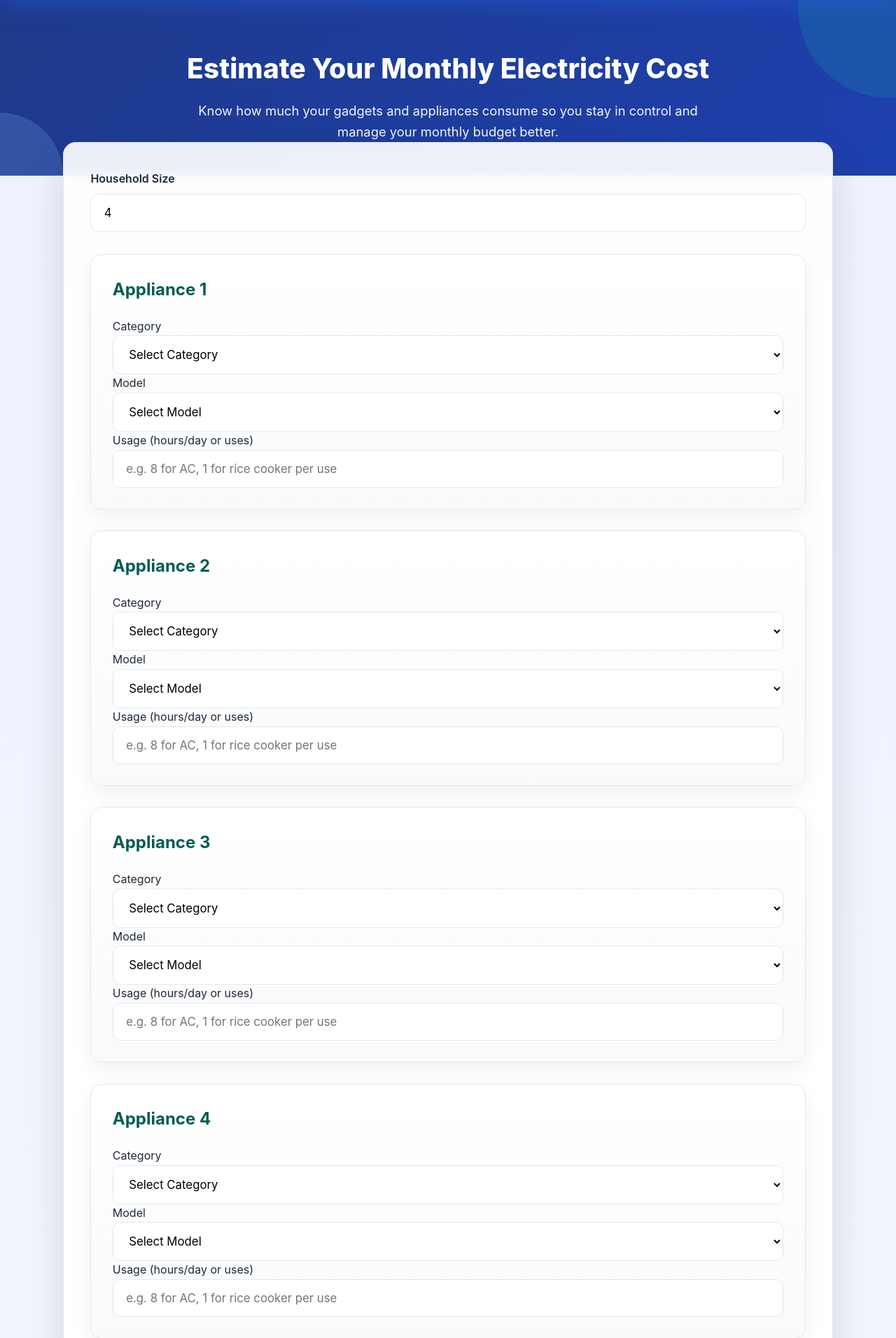
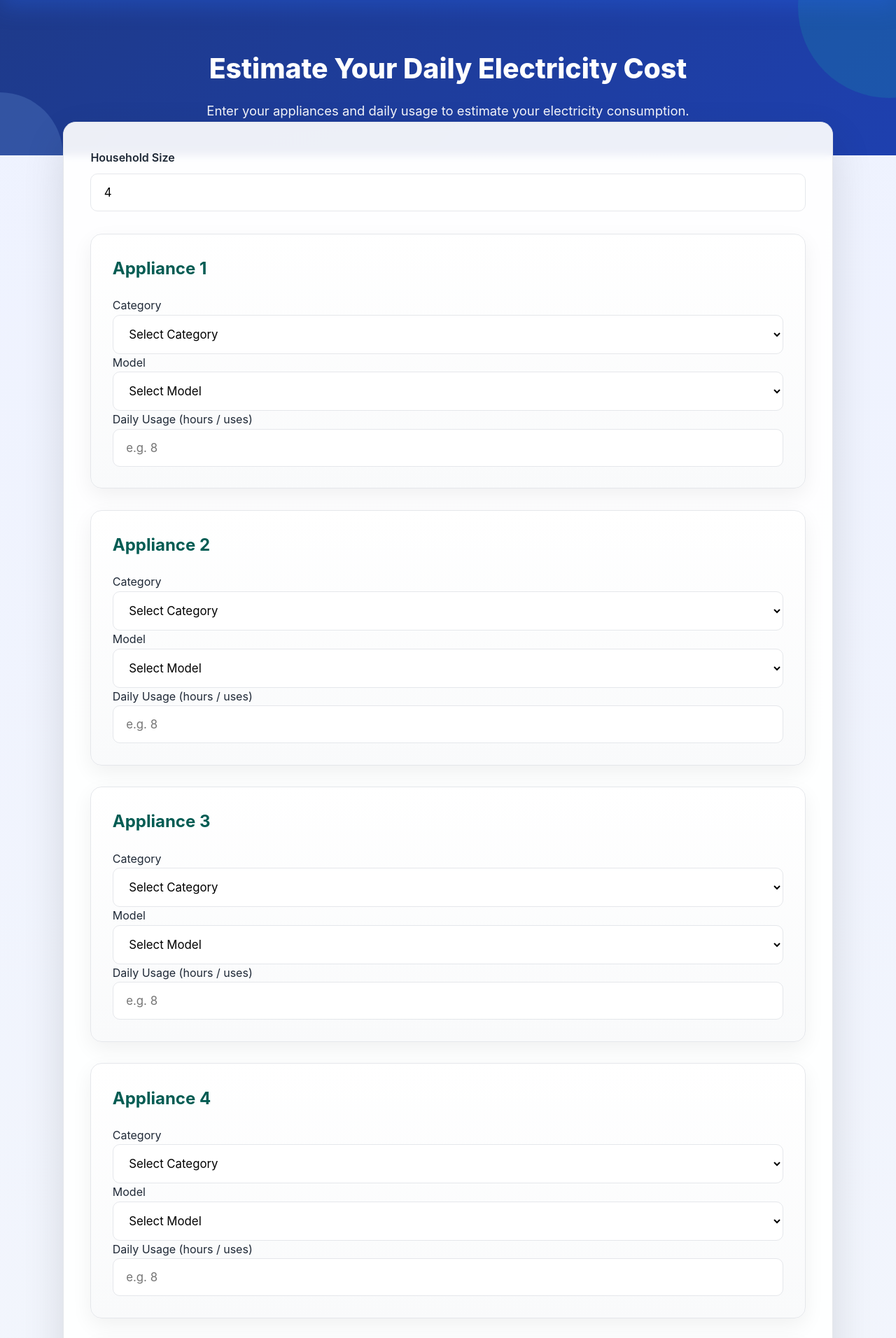
Before and after one commit to jhonesyy/random-forest2, a Flask app: template Electricty Consumption Prediction/templates/index.html in a window 1280 px wide. Shown: the part 87-1999 px from the top of the page at 70% size. Run offline with Flask 3, Linux system fonts and the light colour scheme; the template is opened without the code that fills it: most values are stand-ins (such as "Sample title", 1, 10 or a date in 2020); parts of the project's set-up code (start-up, migrations or seed data) failed here and were passed over.

Commit message:
daily consumption

```diff
--- a/Electricty Consumption Prediction/app.py
+++ b/Electricty Consumption Prediction/app.py
@@ -3,20 +3,15 @@ import pandas as pd
 import joblib
 import os
 import numpy as np
-from datetime import datetime
 
 app = Flask(__name__)
 
-# ========================
-# CONFIG
-# ========================
 BASE_DIR = os.path.dirname(os.path.abspath(__file__))
 MASTER_CSV = os.path.join(BASE_DIR, "master_meralco_appliances.csv")
 MODEL_FILE = os.path.join(BASE_DIR, "real_electricity_model.pkl")
 
-# Update this monthly from Meralco announcements / official site
-# As of Jan 2026: ≈12.95 – 13.0 PHP/kWh (generation + distribution + others)
 RATE_PER_KWH = 12.95
+DAYS_IN_MONTH = 30
 
 FEATURE_COLS = [
     'household_size',
@@ -27,147 +22,110 @@ FEATURE_COLS = [
     'has_wifi'
 ]
 
-# Minimal always-on / miscellaneous load (lights, standby, small devices)
-ALWAYS_ON_DAILY_BASE = 0.7          # fixed
-ALWAYS_ON_PER_PERSON = 0.12         # additional per household member
+ALWAYS_ON_DAILY_BASE = 0.7
+ALWAYS_ON_PER_PERSON = 0.12
 
-# ========================
-# LOAD DATA & MODEL
-# ========================
-try:
-    master = pd.read_csv(MASTER_CSV)
-    rf_model = joblib.load(MODEL_FILE)
-except Exception as e:
-    print(f"Error loading data/model: {e}")
-    master = pd.DataFrame()
-    rf_model = None
+master = pd.read_csv(MASTER_CSV)
+rf_model = joblib.load(MODEL_FILE)
 
-# Group appliances by category for dropdowns
 grouped_models = {}
 for _, row in master.iterrows():
     grouped_models.setdefault(row['Category'], []).append(row)
 
-@app.route('/', methods=['GET', 'POST'])
+@app.route("/", methods=["GET", "POST"])
 def home():
     result = None
 
-    if request.method == 'POST' and rf_model is not None:
-        try:
-            household_size = int(request.form.get('household_size', 4))
-            total_daily_kwh = 0.0
+    if request.method == "POST":
+        household_size = int(request.form.get("household_size", 4))
+        total_daily_kwh = 0
+        appliance_count = 0
 
-            rf_features = {
-                "household_size": household_size,
-                "has_ac": 0,
-                "ac_hours_day": 0.0,
-                "rice_uses_day": 0.0,
-                "tv_hours_day": 0.0,
-                "has_wifi": 0
-            }
+        rf_features = {
+            "household_size": household_size,
+            "has_ac": 0,
+            "ac_hours_day": 0,
+            "rice_uses_day": 0,
+            "tv_hours_day": 0,
+            "has_wifi": 0
+        }
 
-            appliance_count = 0
+        for i in range(1, 6):
+            cat = request.form.get(f"category_{i}")
+            model_name = request.form.get(f"model_{i}")
+            usage = float(request.form.get(f"usage_{i}", 0) or 0)
 
-            # Process each appliance slot
-            for i in range(1, 6):
-                cat = request.form.get(f'category_{i}')
-                model_name = request.form.get(f'model_{i}')
-                usage = float(request.form.get(f'usage_{i}', 0) or 0)
+            if not cat or not model_name:
+                continue
 
-                # Server-side clamp
-                usage = max(0, min(usage, 24))
+            row = master[
+                (master["Category"] == cat) &
+                (master["Model"] == model_name)
+            ]
 
-                if not cat or not model_name:
-                    continue
+            if row.empty:
+                continue
 
-                row = master[(master['Category'] == cat) & (master['Model'] == model_name)]
-                if row.empty:
-                    continue
+            row = row.iloc[0]
+            kwh = float(row["kWh_value"])
+            unit = row["Usage_Unit"].lower()
 
-                row = row.iloc[0]
-                kwh_value = float(row['kWh_value'])
-                unit = str(row['Usage_Unit']).lower()
+            if unit in ["hour", "hours"]:
+                daily = kwh * usage
+            elif unit in ["use", "uses", "cycle"]:
+                daily = kwh * usage
+            else:
+                daily = kwh
 
-                if unit in ['day', 'daily']:
-                    daily = kwh_value
-                elif unit in ['hour', 'hours']:
-                    daily = kwh_value * usage
-                elif unit in ['use', 'uses', 'cycle']:
-                    daily = kwh_value * usage
-                elif unit in ['minute', 'minutes']:
-                    daily = kwh_value * (usage / 60)
-                else:
-                    daily = 0
+            total_daily_kwh += daily
+            appliance_count += 1
 
-                total_daily_kwh += daily
-                appliance_count += 1
+            if cat == "Air Conditioner":
+                rf_features["has_ac"] = 1
+                rf_features["ac_hours_day"] = max(rf_features["ac_hours_day"], usage)
 
-                # Feature updates
-                if cat == "Air Conditioner":
-                    rf_features["has_ac"] = 1
-                    rf_features["ac_hours_day"] = max(rf_features["ac_hours_day"], usage)
+            if "RICE" in model_name.upper():
+                rf_features["rice_uses_day"] += usage
 
-                if "RICE" in str(model_name).upper():
-                    rf_features["rice_uses_day"] += min(usage, 5)  # cap crazy values
+            if "TV" in model_name.upper():
+                rf_features["tv_hours_day"] += usage
 
-                if cat == "Gadgets / AV / Computers" and "TV" in str(model_name).upper():
-                    rf_features["tv_hours_day"] += usage
+            if cat in ["Wi-Fi / Always-on", "Gadgets / AV / Computers"]:
+                rf_features["has_wifi"] = 1
 
-                if cat in ["Gadgets / AV / Computers", "Wi-Fi / Always-on"]:
-                    rf_features["has_wifi"] = 1
+        misc = ALWAYS_ON_DAILY_BASE + ALWAYS_ON_PER_PERSON * household_size
+        total_daily_kwh += misc
 
-            # Add minimal always-on/misc load
-            misc_daily = ALWAYS_ON_DAILY_BASE + (ALWAYS_ON_PER_PERSON * household_size)
-            total_daily_kwh += misc_daily
+        base_monthly = total_daily_kwh * DAYS_IN_MONTH
+        X = pd.DataFrame([rf_features], columns=FEATURE_COLS)
 
-            base_monthly = total_daily_kwh * 30
+        tree_preds = np.array([
+            tree.predict(X.values)[0]
+            for tree in rf_model.estimators_
+        ])
 
-            # ML adjustment
-            X = pd.DataFrame([rf_features], columns=FEATURE_COLS)
-            tree_preds = np.array([tree.predict(X.values)[0] for tree in rf_model.estimators_])
+        ml_weight = 0.4 if appliance_count > 2 else 0.55
+        predicted_monthly = (1 - ml_weight) * base_monthly + ml_weight * tree_preds.mean()
 
-            ml_mean = tree_preds.mean()
+        daily_kwh = predicted_monthly / DAYS_IN_MONTH
+        daily_bill = daily_kwh * RATE_PER_KWH
 
-            # Adaptive weighting: trust ML more when user entered very few appliances
-            ml_weight = 0.55 if appliance_count <= 2 else 0.40
-            predicted_monthly = (1 - ml_weight) * base_monthly + ml_weight * ml_mean
+        result = {
+            "daily_kwh": round(daily_kwh, 2),
+            "base_kwh": round(total_daily_kwh, 2),
+            "daily_bill": f"{daily_bill:,.2f}",
+            "bill_low": round(np.percentile(tree_preds, 10) / DAYS_IN_MONTH * RATE_PER_KWH, 2),
+            "bill_high": round(np.percentile(tree_preds, 90) / DAYS_IN_MONTH * RATE_PER_KWH, 2),
+            "drivers": [
+                "Air conditioner usage" if rf_features["has_ac"] else None,
+                "Large household" if household_size >= 5 else None
+            ]
+        }
 
-            # Confidence range from tree predictions
-            low = np.percentile(tree_preds, 10)
-            high = np.percentile(tree_preds, 90)
+        result["drivers"] = [d for d in result["drivers"] if d]
 
-            bill = round(predicted_monthly * RATE_PER_KWH, 2)
+    return render_template("index.html", grouped_models=grouped_models, result=result)
 
-            # Explanation drivers
-            drivers = []
-            if rf_features["has_ac"]:
-                drivers.append(f"Air conditioner ({rf_features['ac_hours_day']:.1f} hrs/day)")
-            if rf_features["tv_hours_day"] > 4:
-                drivers.append(f"High TV usage ({rf_features['tv_hours_day']:.1f} hrs/day)")
-            if household_size >= 5:
-                drivers.append("Large household size")
-            if rf_features["rice_uses_day"] > 2:
-                drivers.append("Frequent rice cooker use")
-            if not drivers:
-                drivers.append("General household & miscellaneous usage")
 
-            result = {
-                "base_kwh": round(base_monthly, 1),
-                "predicted_kwh": round(predicted_monthly, 1),
-                "bill": f"{bill:,.2f}",
-                "bill_low": round(low * RATE_PER_KWH, 2),
-                "bill_high": round(high * RATE_PER_KWH, 2),
-                "drivers": drivers
-            }
-
-        except Exception as e:
-            print(f"Calculation error: {e}")
-            result = {"error": "Something went wrong during calculation. Please try again."}
-
-    return render_template(
-        'index.html',
-        grouped_models=grouped_models,
-        result=result
-    )
-
-if __name__ == '__main__':
-    app.run(debug=True, host='0.0.0.0', port=5000)
+if __name__ == "__main__":
+    app.run(debug=True)
--- a/Electricty Consumption Prediction/templates/index.html
+++ b/Electricty Consumption Prediction/templates/index.html
@@ -3,55 +3,45 @@
 <head>
   <meta charset="UTF-8">
   <meta name="viewport" content="width=device-width, initial-scale=1.0">
-  <title>Electricity Bill & Appliance Calculator</title>
-  <link rel="stylesheet" href="{{url_for('static', filename='css/style.css')}}">
+  <title>Daily Electricity Usage Calculator</title>
+  <link rel="stylesheet" href="{{ url_for('static', filename='css/style.css') }}">
 </head>
 <body>
 
 <header class="site-header">
   <div class="logo-container">
-      <img
-        src="{{ url_for('static', filename='images/logo.png') }}"
-        alt="Meralco Logo"
-        class="meralco-logo"
-      >
+    <img src="{{ url_for('static', filename='images/logo.png') }}" alt="Meralco Logo" class="meralco-logo">
     <h1>Electricity Bill & Appliance Calculator</h1>
   </div>
 </header>
 
 <div class="hero">
-    <h2>Estimate Your Monthly Electricity Cost</h2>
-    <p>Know how much your gadgets and appliances consume so you stay in control and manage your monthly budget better.</p>
+  <h2>Estimate Your Daily Electricity Cost</h2>
+  <p>Enter your appliances and daily usage to estimate your electricity consumption.</p>
 </div>
 
 <form class="calculator" method="POST">
+
   <div class="input-group">
-      <label for="household_size">Household Size</label>
-      <input
-        type="number"
-        id="household_size"
-        name="household_size"
-        value="4"
-        min="1"
-        required
-      >
+    <label>Household Size</label>
+    <input type="number" name="household_size" min="1" value="4" required>
   </div>
 
   <div class="appliance-list">
-      {% for i in range(1, 6) %}
+    {% for i in range(1,6) %}
     <div class="appliance-card">
       <h3>Appliance {{ i }}</h3>
 
-        <label for="category_{{ i }}">Category</label>
-        <select name="category_{{ i }}" id="category_{{ i }}" class="select-lg">
+      <label>Category</label>
+      <select name="category_{{ i }}">
         <option value="">Select Category</option>
         {% for cat in grouped_models.keys() %}
         <option value="{{ cat }}">{{ cat }}</option>
         {% endfor %}
       </select>
 
-        <label for="model_{{ i }}">Model</label>
-        <select name="model_{{ i }}" id="model_{{ i }}" class="select-lg">
+      <label>Model</label>
+      <select name="model_{{ i }}">
         <option value="">Select Model</option>
         {% for cat, rows in grouped_models.items() %}
         <optgroup label="{{ cat }}">
@@ -62,36 +52,33 @@
         {% endfor %}
       </select>
 
-        <label for="usage_{{ i }}">Usage (hours/day or uses)</label>
-        <input
-          type="number"
-          step="0.1"
-          id="usage_{{ i }}"
-          name="usage_{{ i }}"
-          min="0"
-          placeholder="e.g. 8 for AC, 1 for rice cooker per use"
-        >
+      <label>Daily Usage (hours / uses)</label>
+      <input type="number" step="0.1" name="usage_{{ i }}" min="0" placeholder="e.g. 8">
     </div>
     {% endfor %}
   </div>
 
-    <button type="submit" class="btn-primary">Calculate Estimated Bill</button>
+  <button type="submit" class="btn-primary">Calculate Daily Usage</button>
 </form>
 
 {% if result %}
 <section class="result-section">
+
   <div class="result-card">
-      <h2>Estimated Monthly Usage</h2>
-      <p class="big">{{ result.predicted_kwh }} kWh</p>
-      <p class="small">≈ ₱{{ result.bill }} / month</p>
+    <h2>Estimated Daily Consumption</h2>
+    <p class="big">{{ result.daily_kwh }} kWh / day</p>
+    <p class="small">≈ ₱{{ result.daily_bill }} / day</p>
   </div>
 
   <div class="detail-grid">
     <div class="detail-box">
-        <strong>Calculated from appliances:</strong> {{ result.base_kwh }} kWh
+      <strong>Based on appliances:</strong>
+      {{ result.base_kwh }} kWh / day
     </div>
+
     <div class="detail-box">
-        <strong>Estimated realistic range:</strong> ₱{{ result.bill_low }} – ₱{{ result.bill_high }}
+      <strong>Estimated daily cost range:</strong>
+      ₱{{ result.bill_low }} – ₱{{ result.bill_high }}
     </div>
   </div>
 
@@ -104,9 +91,6 @@
     </ul>
   </div>
 
-    <p style="text-align:center; margin-top:1.5rem; color:#555; font-size:0.95rem;">
-      Note: This is an estimate. Actual bills depend on Meralco rates, meter accuracy, and unlisted loads (standby, lights, etc.).
-    </p>
 </section>
 {% endif %}
 
```
Lines whose indentation alone changed are shown as unchanged.
